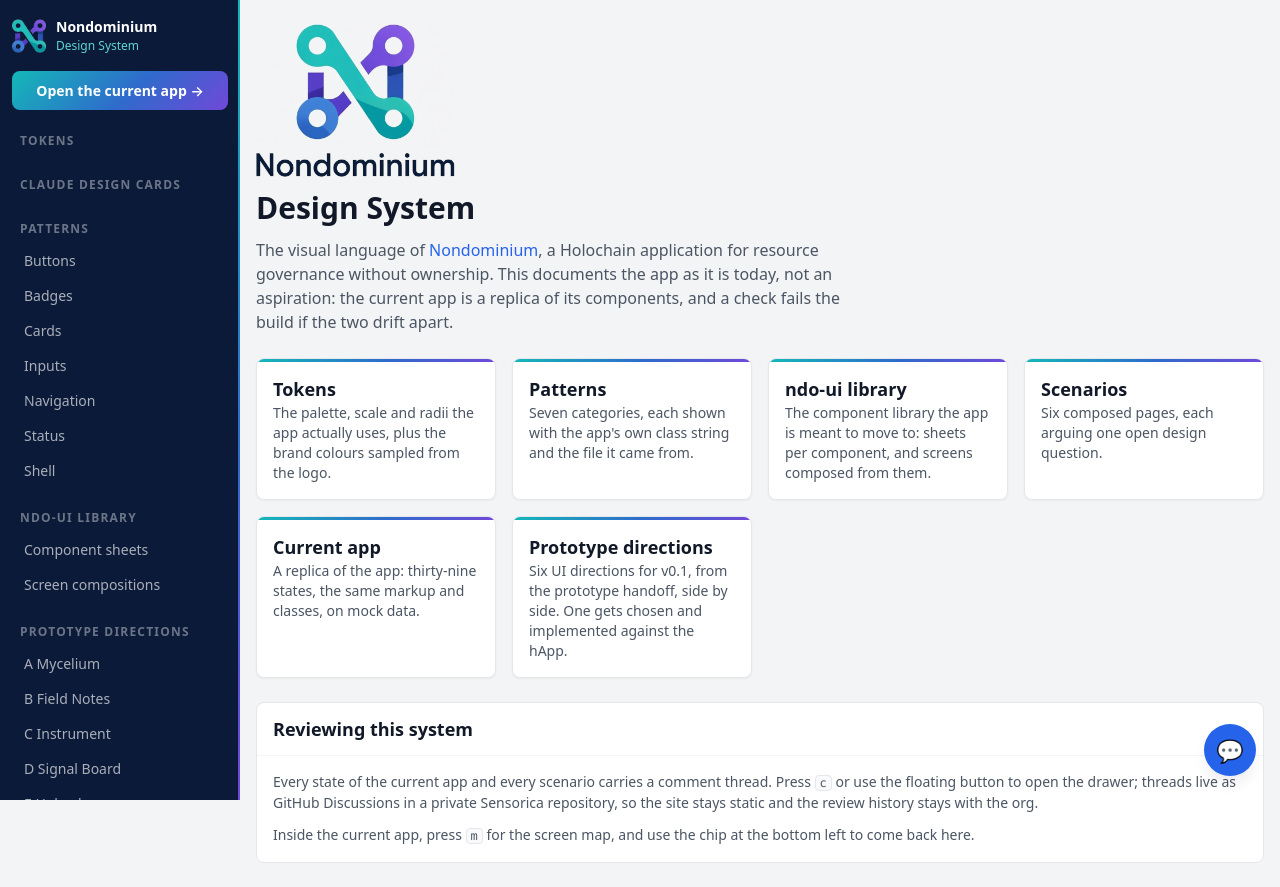
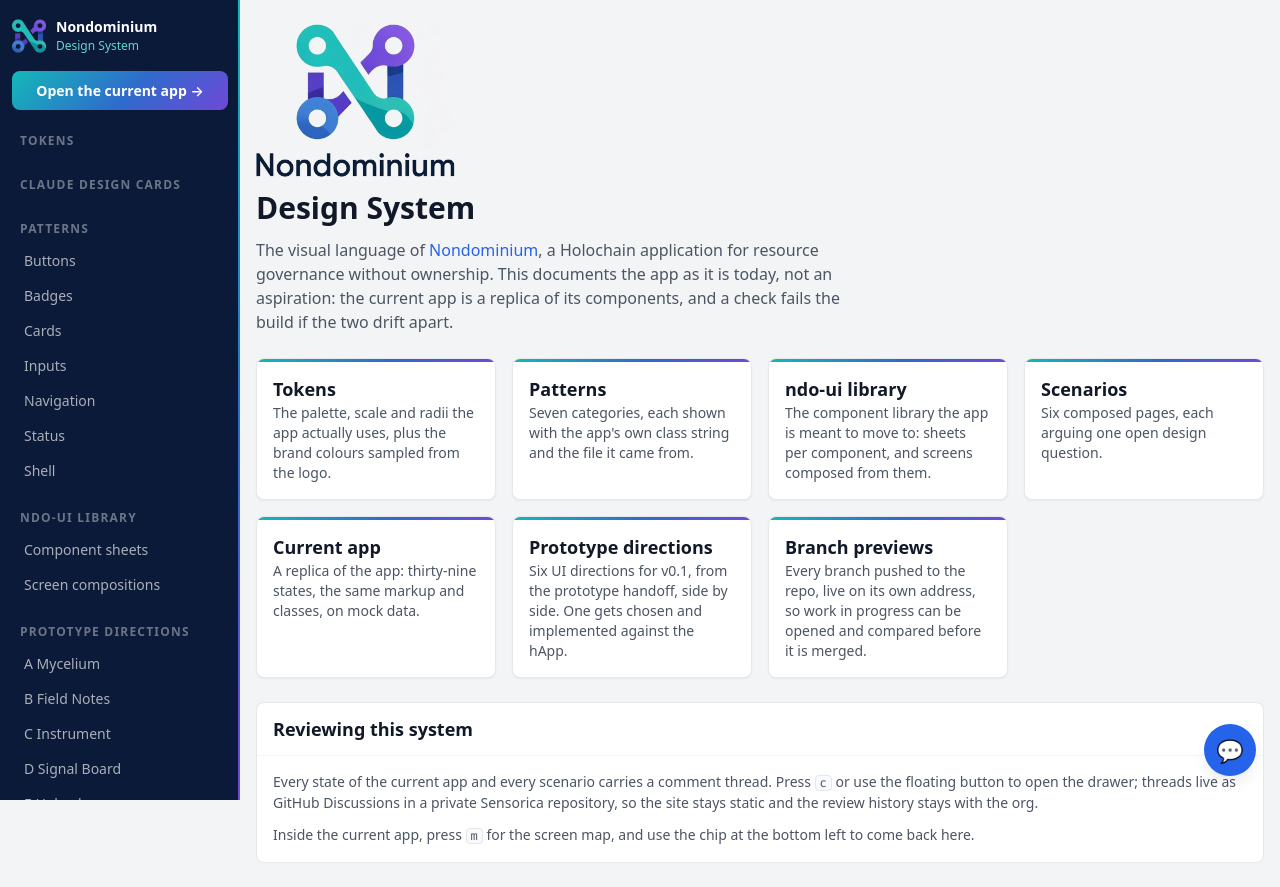
Before and after one commit to Sensorica/nondominium-design-system, a SvelteKit app: page / in a window 1280 px wide. Built offline with nearby package versions, Linux system fonts and the light colour scheme.

Commit message:
feat(previews): link Branch previews from the home page

```diff
--- a/src/routes/+page.svelte
+++ b/src/routes/+page.svelte
@@ -34,6 +34,11 @@
       href: paths.prototypes(),
       title: 'Prototype directions',
       body: 'Six UI directions for v0.1, from the prototype handoff, side by side. One gets chosen and implemented against the hApp.',
+    },
+    {
+      href: paths.previews(),
+      title: 'Branch previews',
+      body: 'Every branch pushed to the repo, live on its own address, so work in progress can be opened and compared before it is merged.',
     },
   ];
 </script>
```
